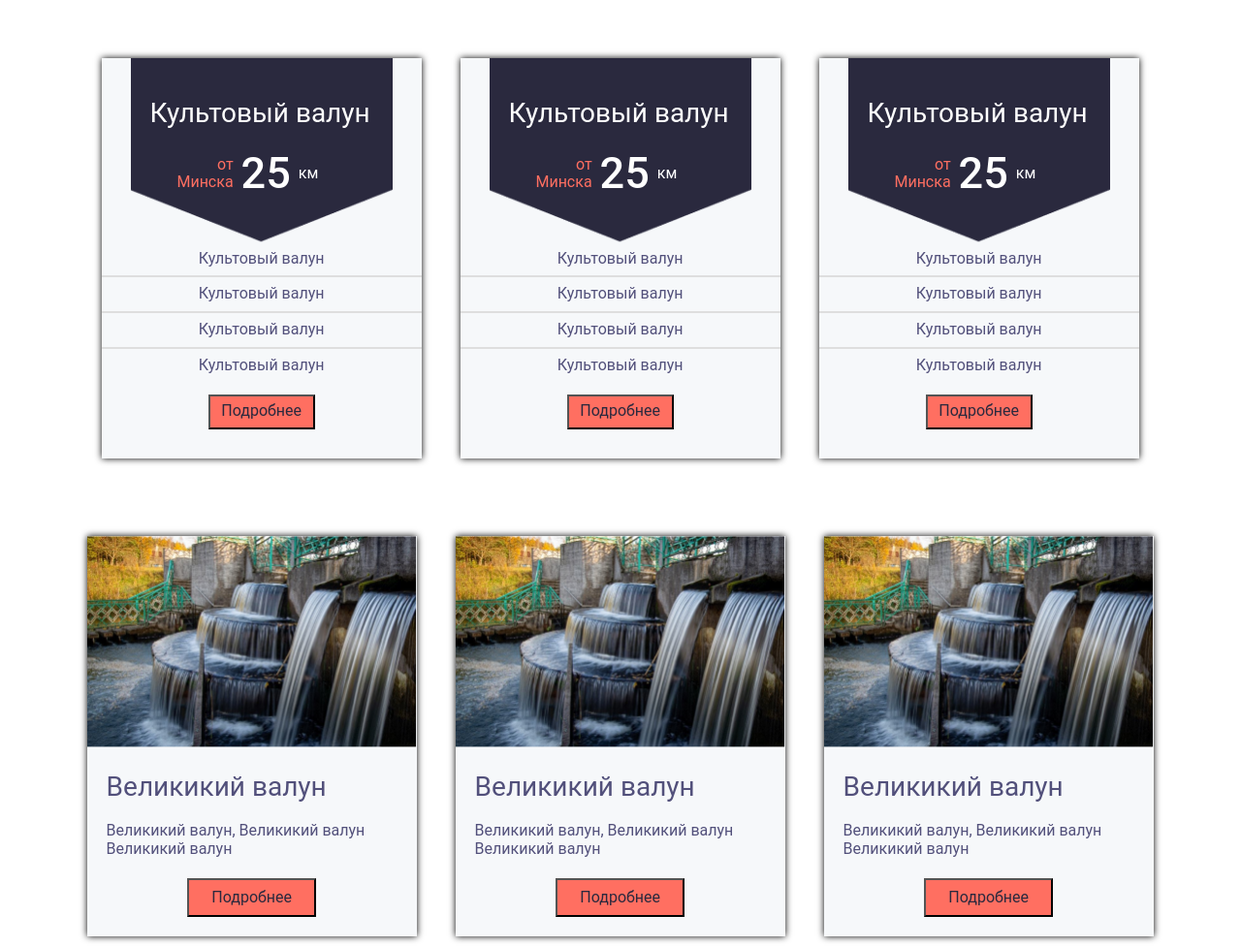
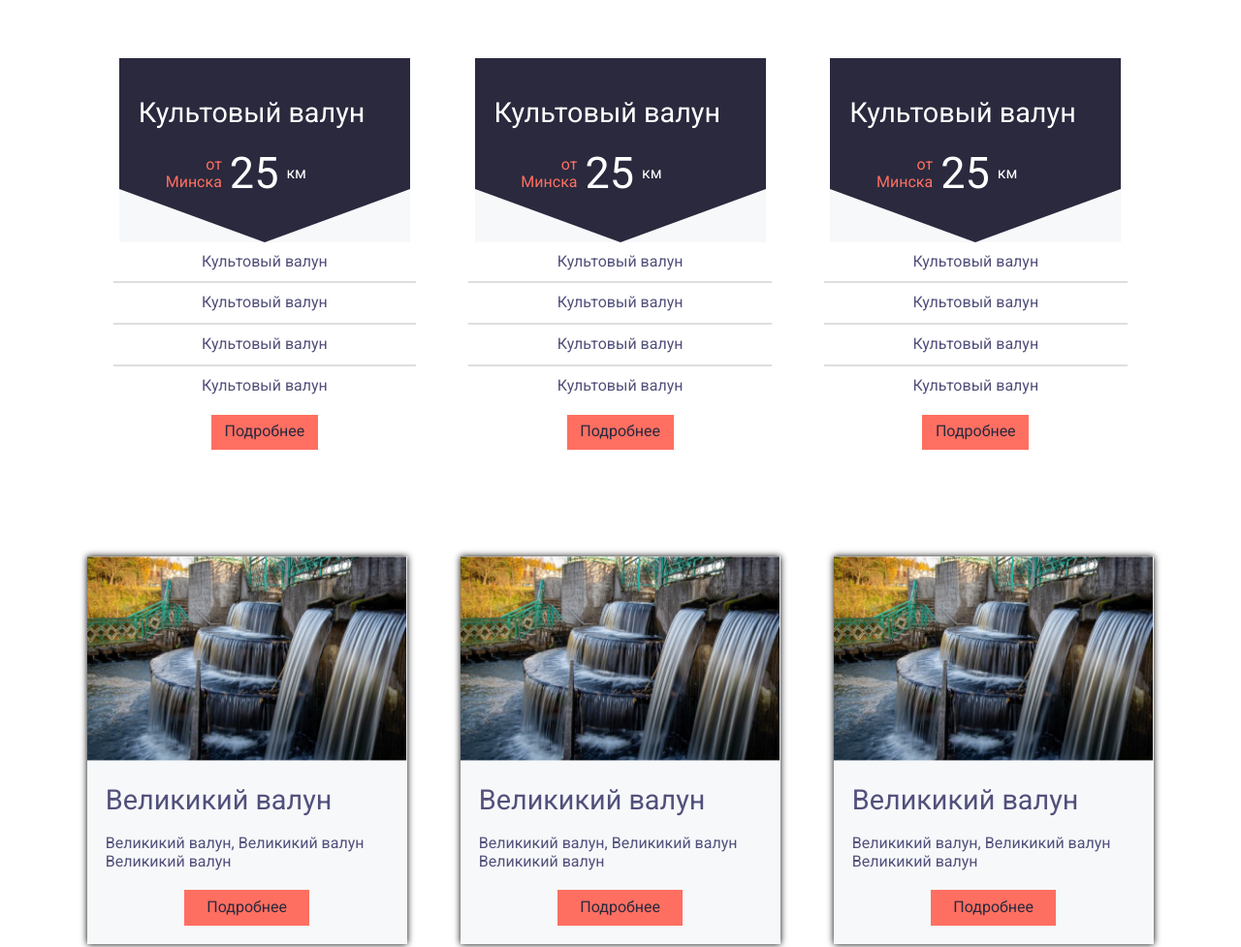
Before and after one commit to Diana-Diana-dev/disigner_sistems, a plain HTML site: page index.html in a window 1280 px wide. Shown: the top 977 px of the page at 97% size. Drawn offline with Linux system fonts and the light colour scheme.

Commit message:
imported fonts

```diff
--- a/scss/style.scss
+++ b/scss/style.scss
@@ -1,10 +1,10 @@
-
+@import url('https://fonts.googleapis.com/css2?family=Roboto&display=swap');
 @mixin font_text{
 	display: flex;
 	font-family: Roboto;
 	font-style: normal;
 	font-weight: normal;
-	font-size: 16px;
+	font-size: 1rem;
 	line-height: 117.19%;
 	color: #52507B;
 
@@ -14,7 +14,7 @@
 	font-family: Roboto;
 	font-style: normal;
 	font-weight: normal;
-	font-size: 28px;
+	font-size: 1.8rem;
 	line-height: 33px;
 	color: #52507B;
 }
@@ -23,6 +23,7 @@
 body{
 	// max-width: 1280px;
 	margin-top: 50px;
+	font-size: 16px;
 }
 *{
 	margin: 0;
@@ -37,29 +38,66 @@ body{
 .tariff {
 	display: flex;
 	justify-content: space-between;
-	flex-flow: row wrap;
+	// flex-flow: row wrap;
+	margin: 0 auto;
 	margin-bottom: 70px;
 	width: 100%;
+	max-width: 1100px;
 }
 .tariffPlan {
-	width: 30%;
-	margin: 10px 15px;
+
+	width: 33.33%;
+	height: auto;
+	padding: 0 5px;
+	margin: 10px 2%;
+
+}
+
+.tariffPlan:hover {
 	background: #F6F8FA;
 	box-shadow: 0px 0px 7px #000000;
+
 }
-.title {}
 .background {
-	max-width: 280px;
-	max-height: 195px;
-	margin: 0 30px;
-	padding-top: 40px;
-	background: url(../img/Rectangle1506.png)  100%  no-repeat;
-	background-size: cover;
+  	position: relative;
+  	display: block;
+ // max-width: 300px;
+	margin: 0 2%;
+	background: #2A293E;
+
 }
+ .background:after {
+ 	content: "";
+ 	position: absolute;
+ 	bottom: 0;
+ 	width: 0;
+ 	height: 0;
+ 	border-bottom: 55px solid #F6F8FA;
+ 	box-sizing: border-box;
+ 	left: 50%;
+ 	border-left: 150px solid transparent;
+}
+
+
+.background:before {
+ 	content: "";
+ 	position: absolute;
+ 	bottom: 0;
+ 	width: 0;
+ 	height: 0;
+ 	border-bottom: 55px solid #F6F8FA;
+ 	box-sizing: border-box;
+ 	right: 50%;
+ 	border-right: 150px solid transparent;
+
+}
+
 .backgroundName {
 	@include font_h4;
 	color: #FFFFFF;
+	padding-top: 40px;
 	margin: 0 20px 20px 20px;
+	text-align: center;
 }
 .backgroundText {
 	display: flex;
@@ -89,7 +127,7 @@ body{
 }
 .titleText {
 	@include font_text;
-	margin: 8px;
+	margin: 11px;
 	justify-content: center;
 }
 .titleBorder{
@@ -107,6 +145,7 @@ body{
 	margin: 0 auto;
 	margin-bottom: 30px;
 	margin-top: 20px;
+	border: none;
 }
 
 
@@ -122,8 +161,9 @@ body{
 
 }
 .card {
-	max-width: 340px;
-
+	// max-width: 340px;
+	width: 30%;
+	max-height: 425px;
 	background: #F6F8FA;
 	box-shadow: 0px 0px 7px #000000;
 	margin-bottom: 40px;
@@ -135,18 +175,19 @@ body{
 }
 .cardH4 {
 	@include font_h4;
-	margin: 20px;
+	margin: 1.2rem;
 
 }
 .cardText {
 	@include font_text;
-	margin: 20px;
+	margin: 1.2rem;
 }
 .cardBtn {
 	@include font_text;
-	margin: 20px auto;
+	margin: 1.2rem auto;
 	text-align: center;
 	color: #2A293E;
 	background: #FF6F61;
 	padding: 9px 23px;
+	border: none;
 }
```
Also changed, not shown: css/style.css.
